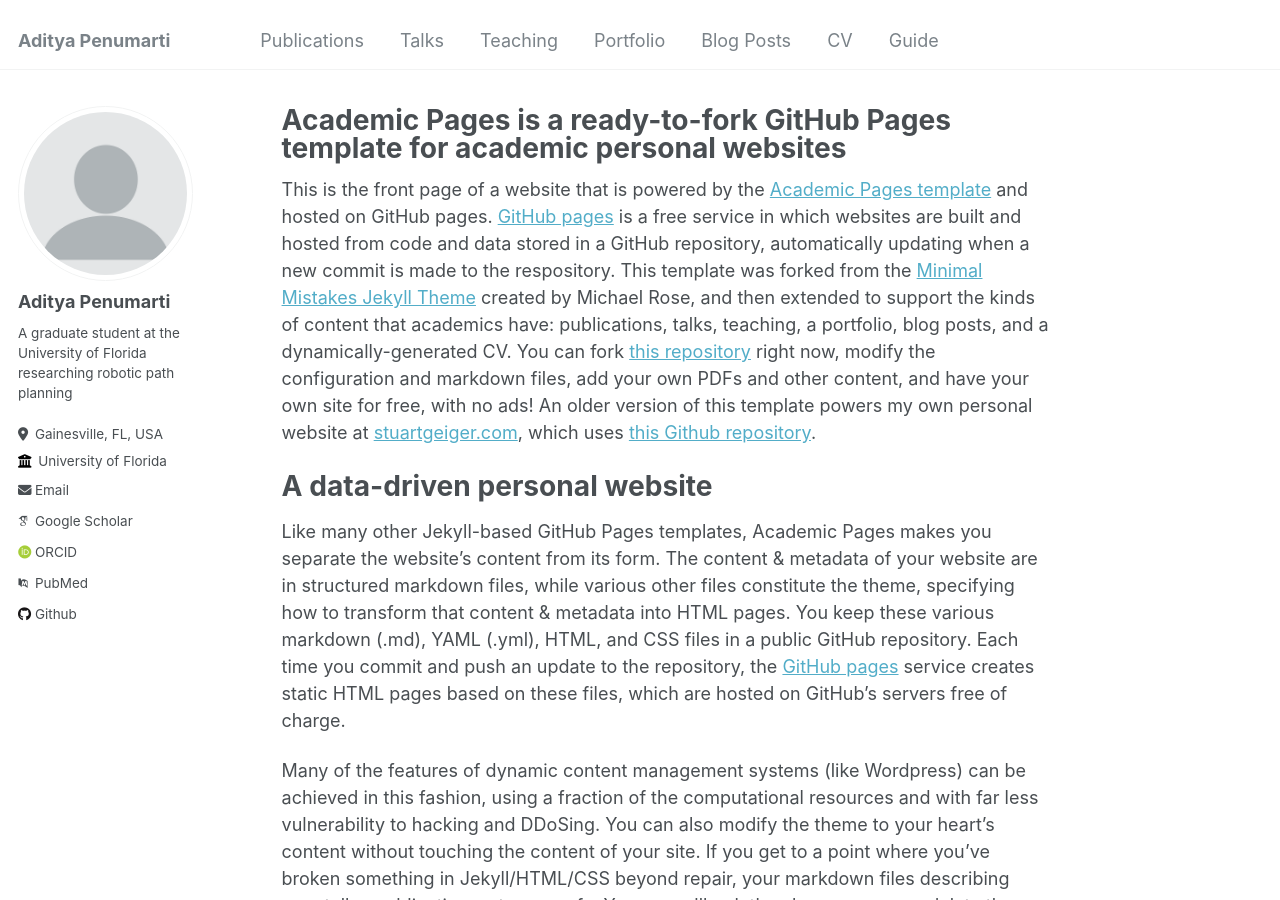
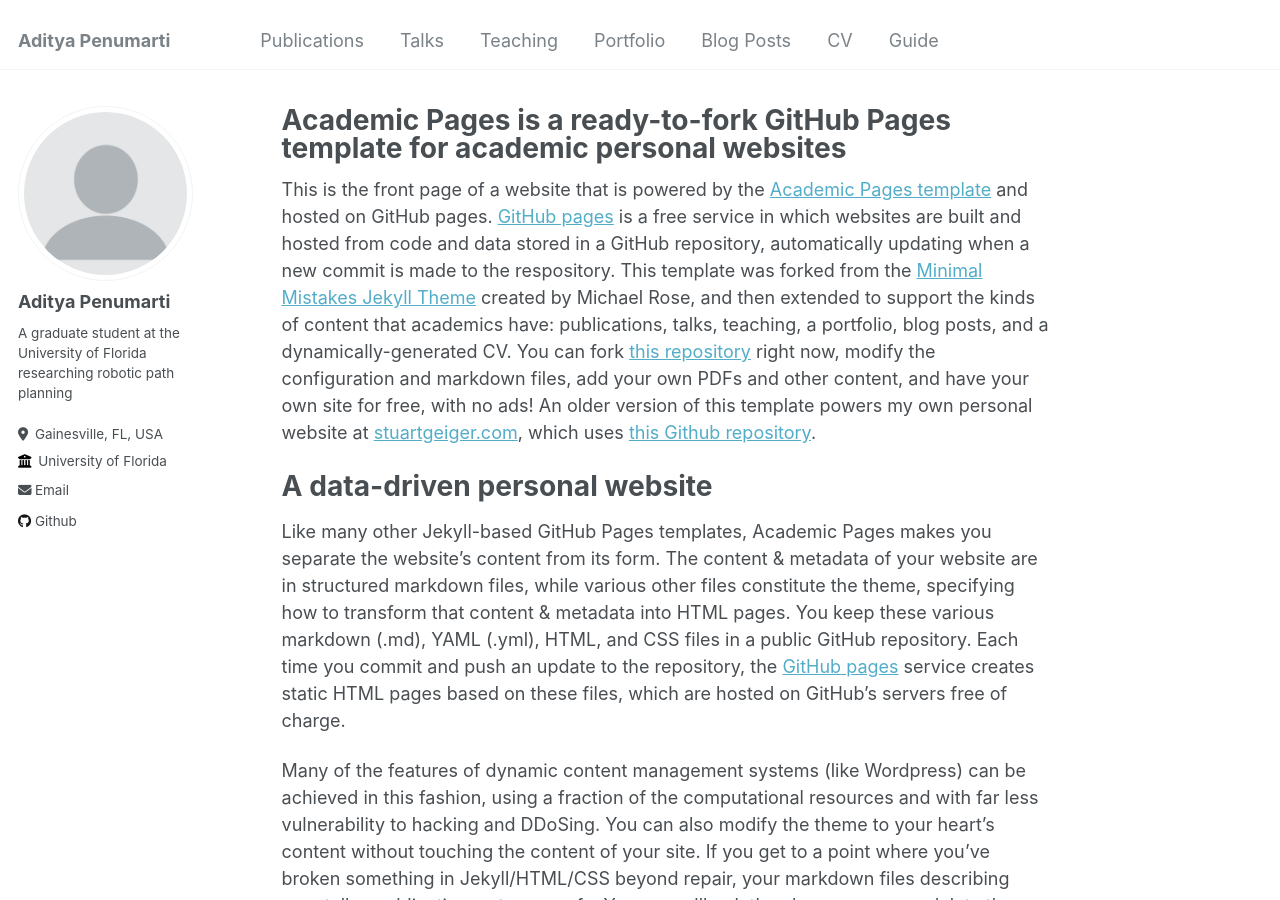
Before and after one commit to aditya-penumarti/aditya-penumarti.github.io, a Jekyll site: the page built from _pages/about.md, in a window 1280 px wide and 900 px high. Built offline with Jekyll 4.4.1, drawn with Linux system fonts in a browser that asks for light colours; some web fonts are replaced; some of the changed lines change nothing that is shown.

Commit message:
Update _config.yml

```diff
--- a/_config.yml
+++ b/_config.yml
@@ -11,7 +11,7 @@
 title                    : "Aditya Penumarti"
 title_separator          : "-"
 name                     : &name "Aditya Penumarti"
-description              : &description "A graduate student at the University of Florida researching robotic path planning"
+description              : &description "Aditya Penumarti"
 url                      : https://aditya-penumarti.github.io # the base hostname & protocol for your site e.g. "https://mmistakes.github.io"
 baseurl                  : "" # the subpath of your site, e.g. "/blog"
 repository               : "aditya-penumarti/aditya-penumarti.github.io"
@@ -32,11 +32,11 @@
 
   # Academic websites
   arxiv            : # URL - Update with the correct link to your profile
-  googlescholar    : "https://scholar.google.com/citations?user=PS_CX0AAAAAJ"
+  googlescholar    :
   impactstory      : # URL
-  orcid            : "http://orcid.org/yourorcidurl"
+  orcid            :
   semantic         : # URL
-  pubmed           : "https://www.ncbi.nlm.nih.gov/pubmed/?term=john+snow"
+  pubmed           :
   researchgate     : # URL
 
   # Repositories and software development
```
